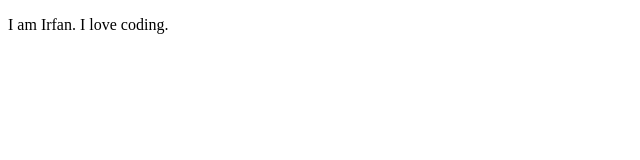
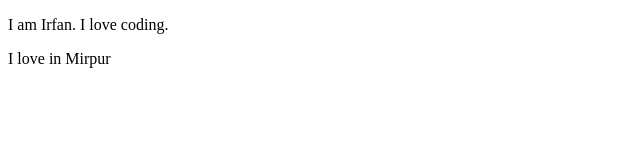
Before and after one commit to irfan-rumon/Testing, a plain HTML site: page about.html in a window 1280 px wide. Shown: the full height of the page, 0-640 px from the left. Drawn offline with Linux system fonts and the light colour scheme.

Commit message:
Modified about.html

```diff
--- a/about.html
+++ b/about.html
@@ -8,5 +8,6 @@
 </head>
 <body>
     <p>I am Irfan. I love coding.</p>
+    <p>I love in Mirpur</p>
 </body>
 </html>
```
